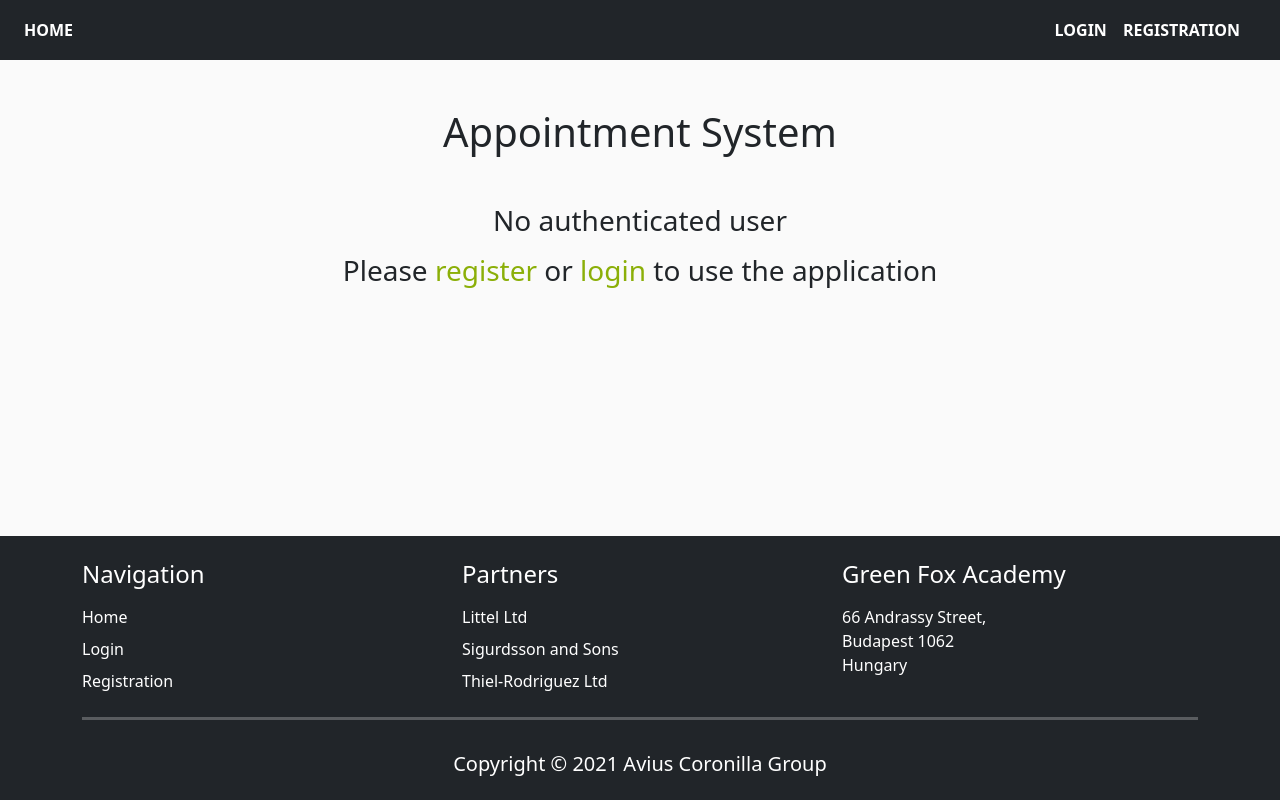
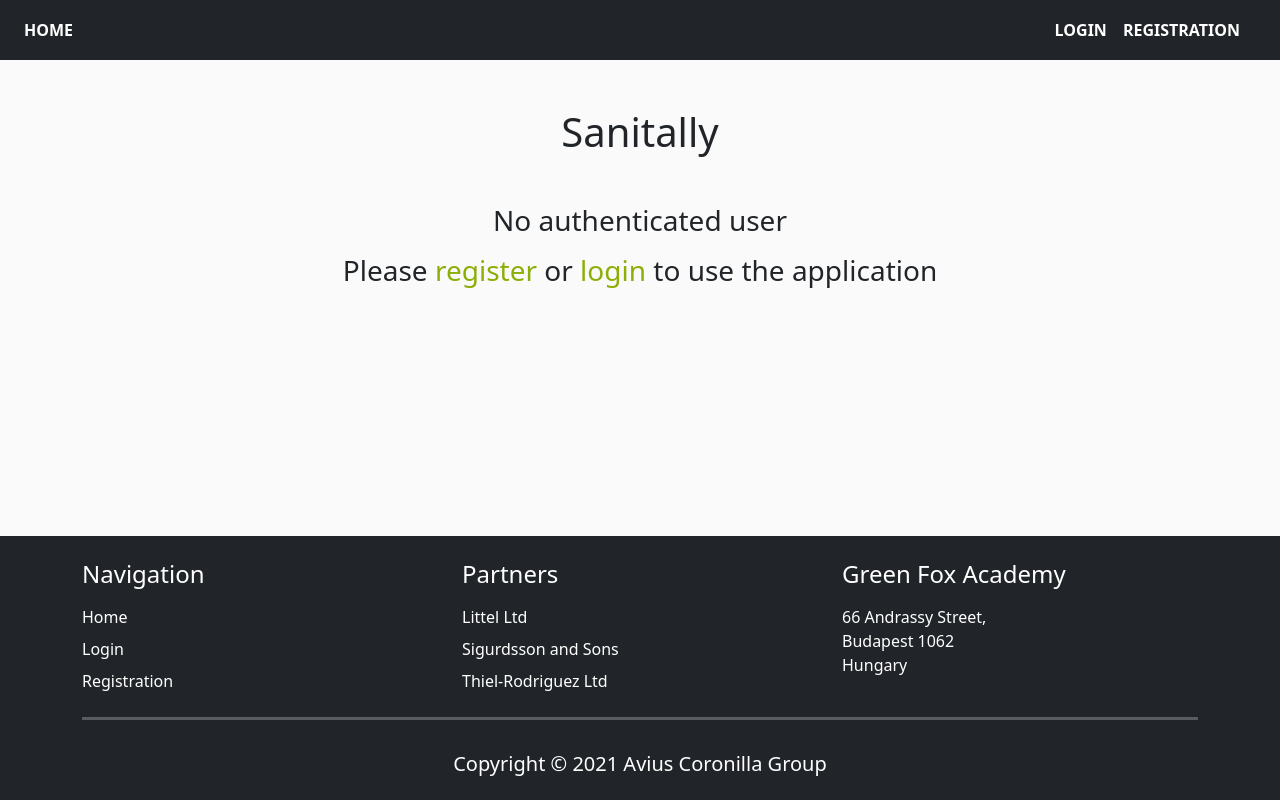
Before and after one commit to balage4/sanitally_project, a React (Create React App) app in the folder frontend/: page / in a window 1280 px wide. Built offline with nearby package versions, Linux system fonts and the light colour scheme.

Commit message:
refresh components from coronilla project

```diff
--- a/frontend/src/App.js
+++ b/frontend/src/App.js
@@ -2,11 +2,10 @@ import React from 'react';
 import { BrowserRouter as Router, Switch, Route } from 'react-router-dom';
 import Home from './components/home/Home';
 import Login from './components/login/Login';
-import Registration from './components/registration/registrationPage';
+import Registration from './components/registration/Registration';
 import './scss/global.scss';
 
 function App() {
-
   return (
     <>
       <Router>
--- a/frontend/src/components/home/Home.js
+++ b/frontend/src/components/home/Home.js
@@ -21,7 +21,7 @@ export default function Home() {
           <Navbar />
           <div className="header d-flex justify-content-center py-5">
             <div>
-              <h1 className="text-center mb-5">Appointment System</h1>
+              <h1 className="text-center mb-5">Sanitally</h1>
               <div>
                 <h3 className="text-center mb-3">No authenticated user</h3>
                 <h3 className="text-center">
--- a/frontend/src/components/login/LoginForm.js
+++ b/frontend/src/components/login/LoginForm.js
@@ -144,7 +144,7 @@ export default function LoginForm() {
             throw new Error('Incorrect email or password.');
           } else {
             localStorage.setItem(
-              'SanitallyUser',
+              'user',
               JSON.stringify({ token: res.user.token })
             );
             setFieldValues({
@@ -185,8 +185,9 @@ export default function LoginForm() {
       <form
         onSubmit={handleSubmit}
         noValidate
-        className={`login-form needs-validation ${formWasValidated ? 'was-validated' : ''
-          }`}
+        className={`login-form needs-validation ${
+          formWasValidated ? 'was-validated' : ''
+        }`}
       >
         <InputFieldSet
           reference={references.email}
--- a/frontend/src/components/registration/registrationPage.js
+++ b/frontend/src/components/registration/Registration.js
@@ -1,6 +1,6 @@
 import React from 'react';
 import Navbar from '../navbars/nonAuthenticatedNavbar/Navbar';
-import Registrate from './registrationForm';
+import RegistrationForm from './RegistrationForm';
 
 export default function Registration() {
   return (
@@ -9,9 +9,9 @@ export default function Registration() {
         <div className="col">
           <Navbar />
           <div className="header d-flex justify-content-center py-5">
-            <h1 className="text-center mb-0">Registration Page</h1>
+            <h1 className="text-center mb-0">Registration</h1>
           </div>
-          <Registrate />
+          <RegistrationForm />
         </div>
       </div>
     </>
```
Also changed, not shown: frontend/src/components/registration/registrationForm.js (line endings or trailing spaces).
